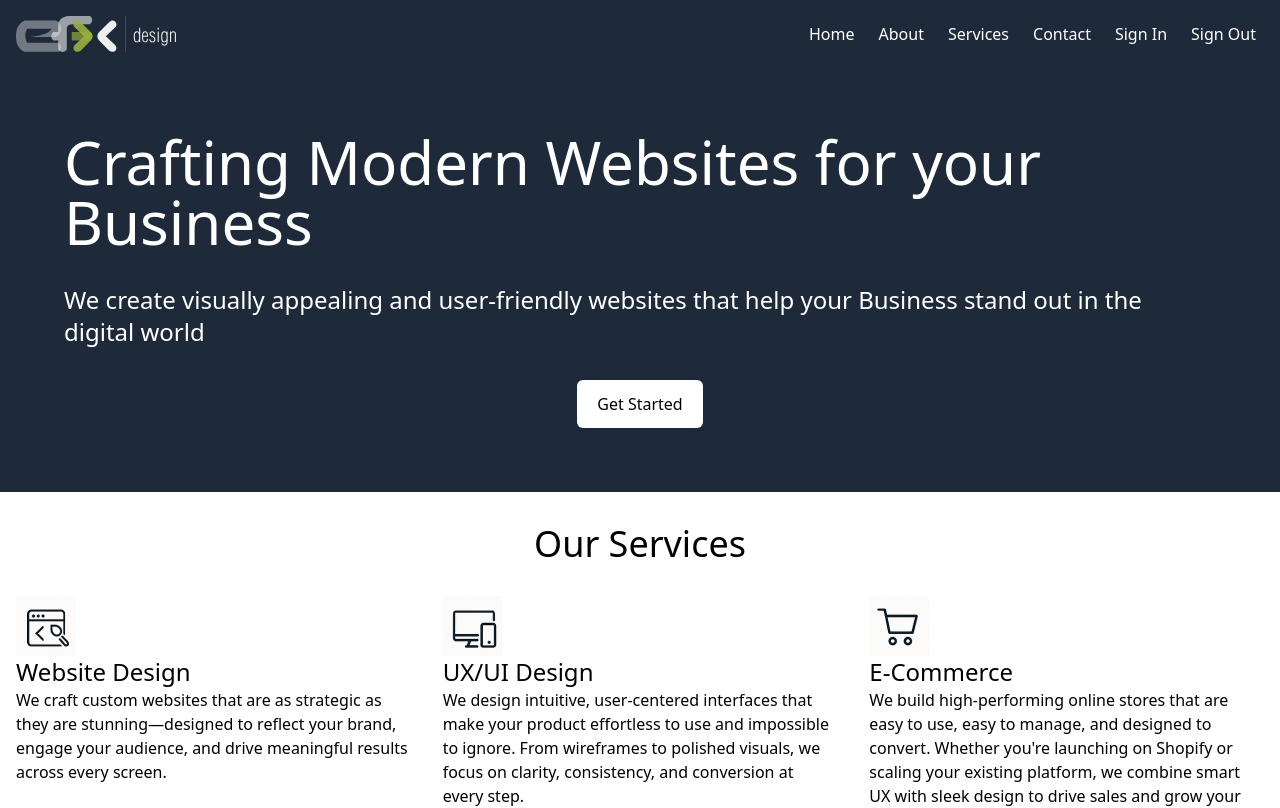
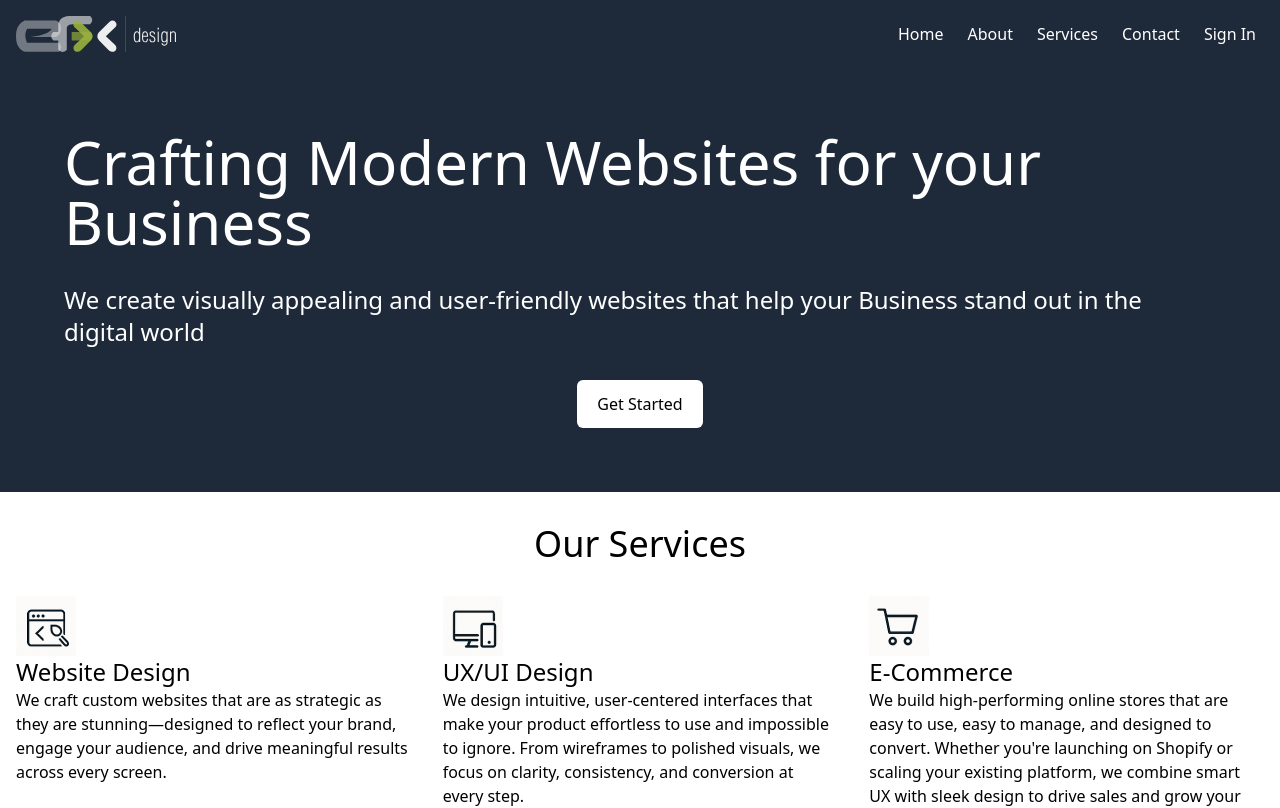
Before and after one commit to eycs0317/efxDesign, a Next.js app: page / in a window 1280 px wide. Shown: the top 808 px of the page. Built offline with nearby package versions, Linux system fonts and the light colour scheme.

Commit message:
Removing Sign Out

```diff
--- a/src/data/static/layout.ts
+++ b/src/data/static/layout.ts
@@ -14,7 +14,6 @@ export function getGlobalNav() {
     { name: 'Services', href: '/services' },
     { name: 'Contact', href: '/contact' },
     { name: 'Sign In', href: '/signIn' },
-    { name: 'Sign Out', href: '/signOut' },
   ];
 }
 
```
